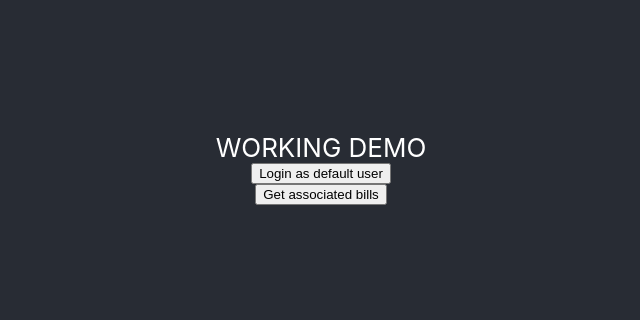
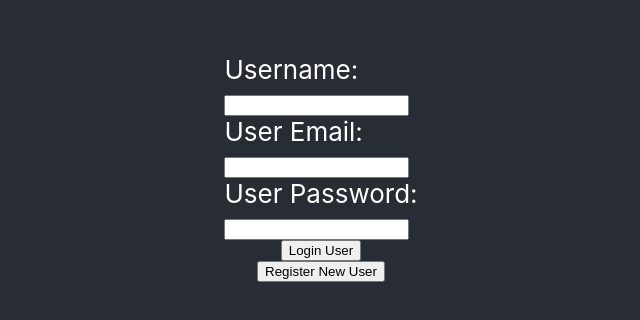
Before and after one commit to rynplynch/housemate, a React (Create React App) app in the folder frontend/: page / in a window 1280 px wide. Shown: the part 232-552 px from the top of the page, without its empty margins (319-959 px from the left). Built offline with nearby package versions, Linux system fonts and the light colour scheme; the HTML template or start-up script is replaced by a standard one.

Commit message:
added login page with registration

```diff
--- a/frontend/package.json
+++ b/frontend/package.json
@@ -5,6 +5,7 @@
   "dependencies": {
     "react": "^18.2.0",
     "react-dom": "^18.2.0",
+    "react-router-dom": "^6.8.1",
     "react-scripts": "5.0.1"
   },
   "scripts": {
--- a/frontend/public/index.html
+++ b/frontend/public/index.html
@@ -11,6 +11,7 @@
     <title>Housemate</title>
   </head>
   <body>
+    <link rel="icon" href="%PUBLIC_URL%/favicon.ico" />
     <noscript>You need to enable JavaScript to run this app.</noscript>
     <div id="root"></div>
   </body>
--- a/frontend/src/App.css
+++ b/frontend/src/App.css
@@ -1,16 +1,5 @@
 .App {
   text-align: center;
-}
-
-.App-logo {
-  height: 40vmin;
-  pointer-events: none;
-}
-
-@media (prefers-reduced-motion: no-preference) {
-  .App-logo {
-    animation: App-logo-spin infinite 20s linear;
-  }
 }
 
 .App-header {
@@ -27,12 +16,3 @@
 .App-link {
   color: #61dafb;
 }
-
-@keyframes App-logo-spin {
-  from {
-    transform: rotate(0deg);
-  }
-  to {
-    transform: rotate(360deg);
-  }
-}
--- a/frontend/src/App.js
+++ b/frontend/src/App.js
@@ -1,63 +1,18 @@
 import './App.css';
-import React, {useState} from 'react';
-import DisplayBills from './components/bills/DisplayBill'
-
-//endpoints for backend
-//not sure if these will work in production
-//so putting them here for easy changing
-const LOGIN_URL = '/login';
-const ASS_URL = '/assigned';
-
-//and dummy data for test user
-const defUser = {
-    "email": "janedoe@gmail.com",
-    "password": "pass"
-};
-
-//test POST method to login
-const postLogin= () => {
-  fetch(LOGIN_URL, {
-    method: 'POST',
-    credentials: 'include',
-    body: JSON.stringify(defUser)
-  })
-    .catch( e => console.log(e) )
-}
-
-//test GET for bills associated to user
+import React, {} from 'react'
+import Dash from './Dash'
+import HomePage from './pages/HomePage'
+import {BrowserRouter as Router, Routes, Route} from 'react-router-dom'
 
 function App() {
-  const [bills,setBills] = useState([]);
-
-  const getAss= () => {
-    fetch(ASS_URL, {
-      credentials: 'include'
-    })
-      .then( response => response.json() )
-      .then( data => {
-        console.log(data.bills);
-        setBills(data.bills);
-      });
-  }
-
   return (
-    <div className="App">
-      <header className="App-header">
-        WORKING DEMO
-        <button onClick={postLogin}> Login as default user</button>
-        <button onClick={getAss}> Get associated bills</button>
-        {bills.map((bill) => {
-          return (
-            <div key={bill.id}>
-            <DisplayBills
-              amount={bill.amount}
-              creditor={bill.creditor}
-              description={bill.description}
-              due={bill.due}/>
-            </div>
-          );
-        })}
-      </header>
+    <div className="App-header">
+    <Router>
+      <Routes >
+        <Route  exact path='/' element={<HomePage />} />
+        <Route exact path='/dash' element={<Dash />} />
+      </Routes>
+    </Router>
     </div>
   );
 }
--- /dev/null
+++ b/frontend/src/Dash.js
@@ -0,0 +1,54 @@
+import React, {useState} from 'react';
+import DisplayBills from './components/bills/DisplayBill'
+import { useNavigate } from 'react-router-dom';
+
+//endpoints for backend
+//not sure if these will work in production
+//so putting them here for easy changing
+const ASS_URL = '/assigned';
+
+
+function Dash() {
+  //setting state for used variables
+  const [bills,setBills] = useState([]);
+
+  //navigator that redirects to new page
+  const navigate = useNavigate();
+
+  //GET assigned
+  const getAss= () => {
+    fetch(ASS_URL, {
+      credentials: 'include'
+    })
+      .then( response => response.json() )
+      .then( data => {
+        console.log(data.bills);
+        setBills(data.bills);
+      });
+  }
+  // logout by moving back to homepage TODO: new endpoint which deletes cookie
+  const logout = () => {
+    navigate('/')
+  }
+
+  return (
+    <div>
+      <button onClick={logout}>Logout</button>
+      <h1>WORKING DEMO</h1>
+        <button onClick={getAss}> Get associated bills</button>
+        {bills.map((bill) => {
+          return (
+            <div key={bill.id}>
+            <DisplayBills
+              amount={bill.amount}
+              creditor={bill.creditor}
+              description={bill.description}
+              due={bill.due}/>
+            </div>
+          );
+        })}
+    </div>
+  );
+}
+
+export default Dash;
--- /dev/null
+++ b/frontend/src/components/roommate/Register.js
@@ -0,0 +1,28 @@
+import React, {} from 'react';
+import PropTypes from 'prop-types';
+
+function Register(props) {
+
+  return (
+    <div>
+      <div>Username:</div>
+      <input value={props.name} onChange={props.inName} />
+      <div>User Email:</div>
+      <input value={props.email} onChange={props.inEmail} />
+      <div>User Password:</div>
+      <input value={props.pass} onChange={props.inPass} />
+    </div>
+  )
+}
+
+// validation of prop types
+Register.propTypes = {
+  email: PropTypes.string,
+  pass: PropTypes.string,
+  name: PropTypes.string,
+  inEmail: PropTypes.func,
+  inPass: PropTypes.func,
+  inName: PropTypes.func
+}
+
+export default Register;
--- /dev/null
+++ b/frontend/src/pages/HomePage.js
@@ -0,0 +1,73 @@
+import React, {useState} from 'react';
+import { useNavigate } from 'react-router-dom';
+import Register from './../components/roommate/Register'
+
+const REG_URL = '/register';
+const LOG_URL = '/login';
+
+
+
+function HomePage() {
+  // declare state variables to hold user inputs
+  const [email, setEmail] = useState('');
+  const [pass, setPass] = useState('');
+  const [name, setName] = useState('');
+
+  //navigator that redirects to new page
+  const navigate = useNavigate();
+
+  //event handlers for user input
+  const inEmail = (event) => {
+    setEmail(event.target.value);
+  };
+  const inPass = (event) => {
+    setPass(event.target.value);
+  };
+  const inName = (event) => {
+    setName(event.target.value);
+  };
+
+  //handle login POST
+  const logUser = () => {
+    fetch(LOG_URL, {
+      method: 'POST',
+      credentials: 'include',
+      body: JSON.stringify({
+        "email": email,
+        "password": pass
+      })
+    })
+    //if the POST us successful then reroute to dashboard
+      .then( response => {
+        if (response.status == 200) navigate('/dash')
+      })
+      .catch(e => console.log(e));
+
+  }
+
+  //handle register POST
+  const regUser = () => {
+    fetch(REG_URL, {
+      method: 'POST',
+      body: JSON.stringify({
+        "name": name,
+        "email": email,
+        "password": pass
+      })
+    })
+    //if the POST then alert user
+      .then( response => {
+        if (response.status == 200) alert("USER REGISTERED!");
+      })
+      .catch(e => console.log(e));
+  }
+
+  return (
+    <>
+      <Register email={email} inEmail={inEmail} pass={pass} inPass={inPass} name={name} inName={inName}/>
+      <button onClick={logUser}>Login User</button>
+      <button onClick={regUser}>Register New User</button>
+    </>
+  );}
+
+export default HomePage;
```
Also changed, not shown: 2 other files (tests, documents, lock files or other folders).
